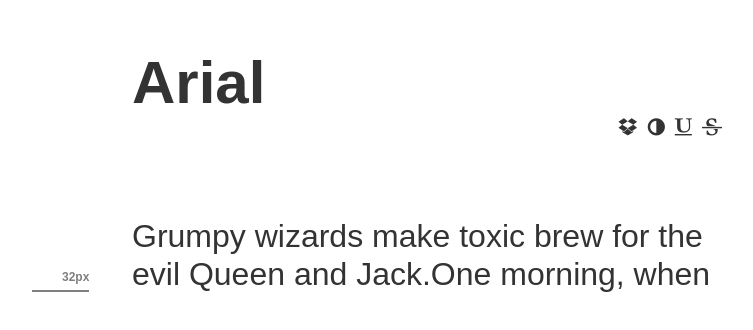
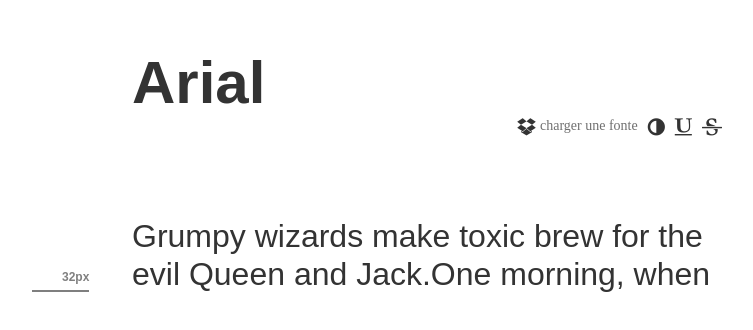
Before and after one commit to arnaudjuracek/pangramme, a PHP site: page / in a window 1280 px wide. Shown: the top 330 px of the page, without its empty margins (258-1011 px from the left). Run offline with PHP 8.4, Linux system fonts and the light colour scheme; some libraries are stand-ins or nearby versions.

Commit message:
Add text to Dropbox's button

```diff
--- a/assets/css/main.css
+++ b/assets/css/main.css
@@ -27,10 +27,18 @@ i.fa{
 	font-size: 20px;
 	float: right;
 	}
+	i.fa span{
+		display: inline-block;
+		vertical-align: middle;
+		margin-left: .25em;
+		opacity: .7;
+		font-size: 14px;
+	}
 	i.fa:hover{
 		cursor: pointer;
 		color: rgb(238, 66, 87);
 		}
+
 
 /*-----------------------------------------------------------------------*/
 
--- a/index.php
+++ b/index.php
@@ -24,7 +24,7 @@
 				<i title="barrer le texte" class="fa fa-strikethrough easing" data-action="strikethrough"></i>
 				<i title="souligner le texte" class="fa fa-underline easing" data-action="underline"></i>
 				<i title="inverser les couleurs" class="fa fa-adjust easing" data-action="invert"></i>
-				<i title="charger depuis Dropbox" class="fa fa-dropbox easing" data-action="upload"></i>
+				<i title="charger depuis Dropbox" class="fa fa-dropbox easing" data-action="upload"><span>charger une fonte</span></i>
 			</div>
 		 	<div class="sentences">
 		 		<?php
```
